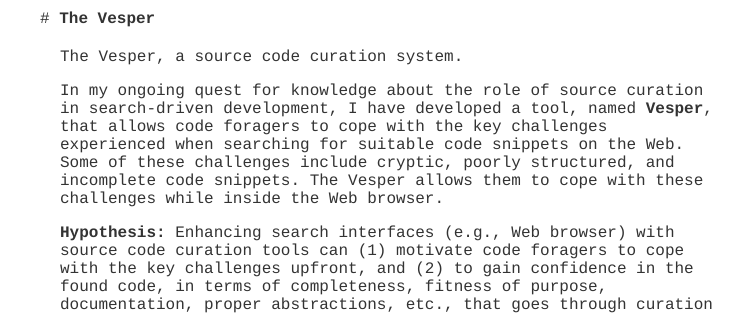
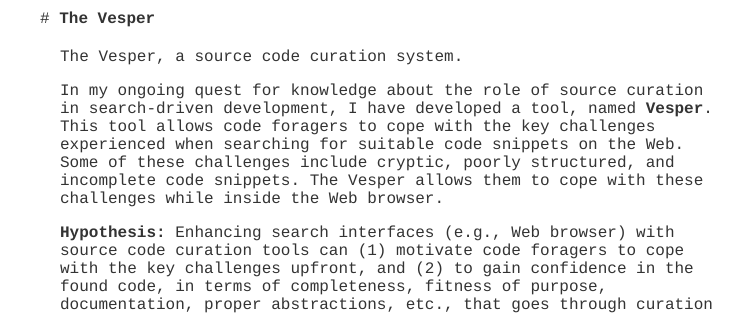
Before and after one commit to hsanchez/hsanchez.github.io, a Jekyll site: the page built from posts/thesiswork/tools/_posts/2014-07-22-vesper.md, in a window 1280 px wide. Shown: the part 186-501 px from the top of the page, without its empty margins (250-993 px from the left). Built offline with Jekyll 4.4.1, drawn with Linux system fonts in a browser that asks for light colours; Markdown is read by kramdown in place of the engine named in the settings.

Commit message:
updated 1st experiment page

```diff
--- a/posts/thesiswork/tools/_posts/2014-07-22-vesper.md
+++ b/posts/thesiswork/tools/_posts/2014-07-22-vesper.md
@@ -7,7 +7,7 @@ description: a source code curation system.
 The Vesper, {{page.description}}
 
 In my ongoing quest for knowledge about the role of source curation in search-driven development,
-I have developed a tool, named **Vesper**, that allows code foragers to cope with the key challenges
+I have developed a tool, named **Vesper**. This tool allows code foragers to cope with the key challenges
 experienced when searching for suitable code snippets on the Web. Some of these challenges include
 cryptic, poorly structured, and incomplete code snippets. The Vesper allows them to cope with these
 challenges while inside the Web browser.
```
